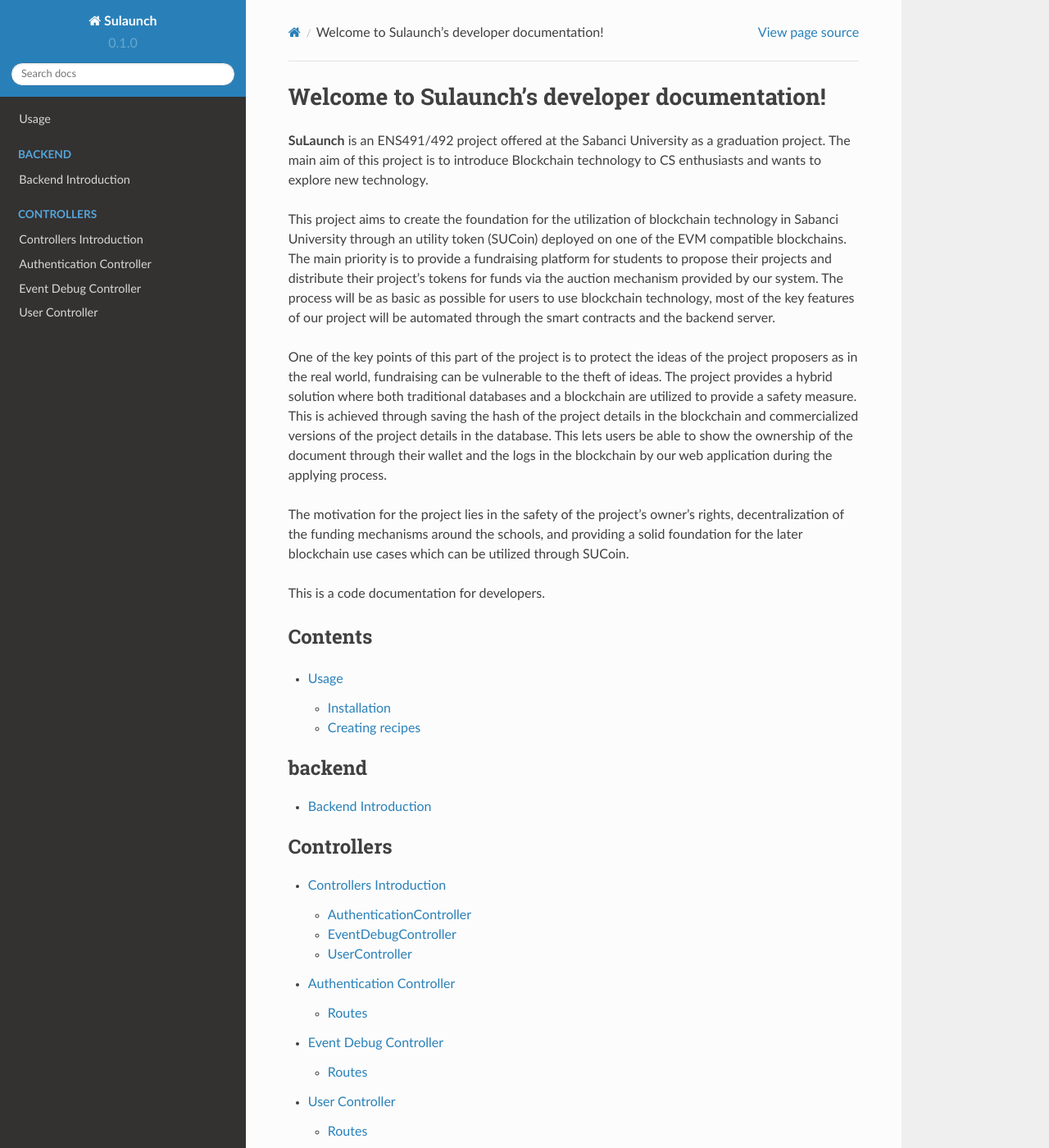
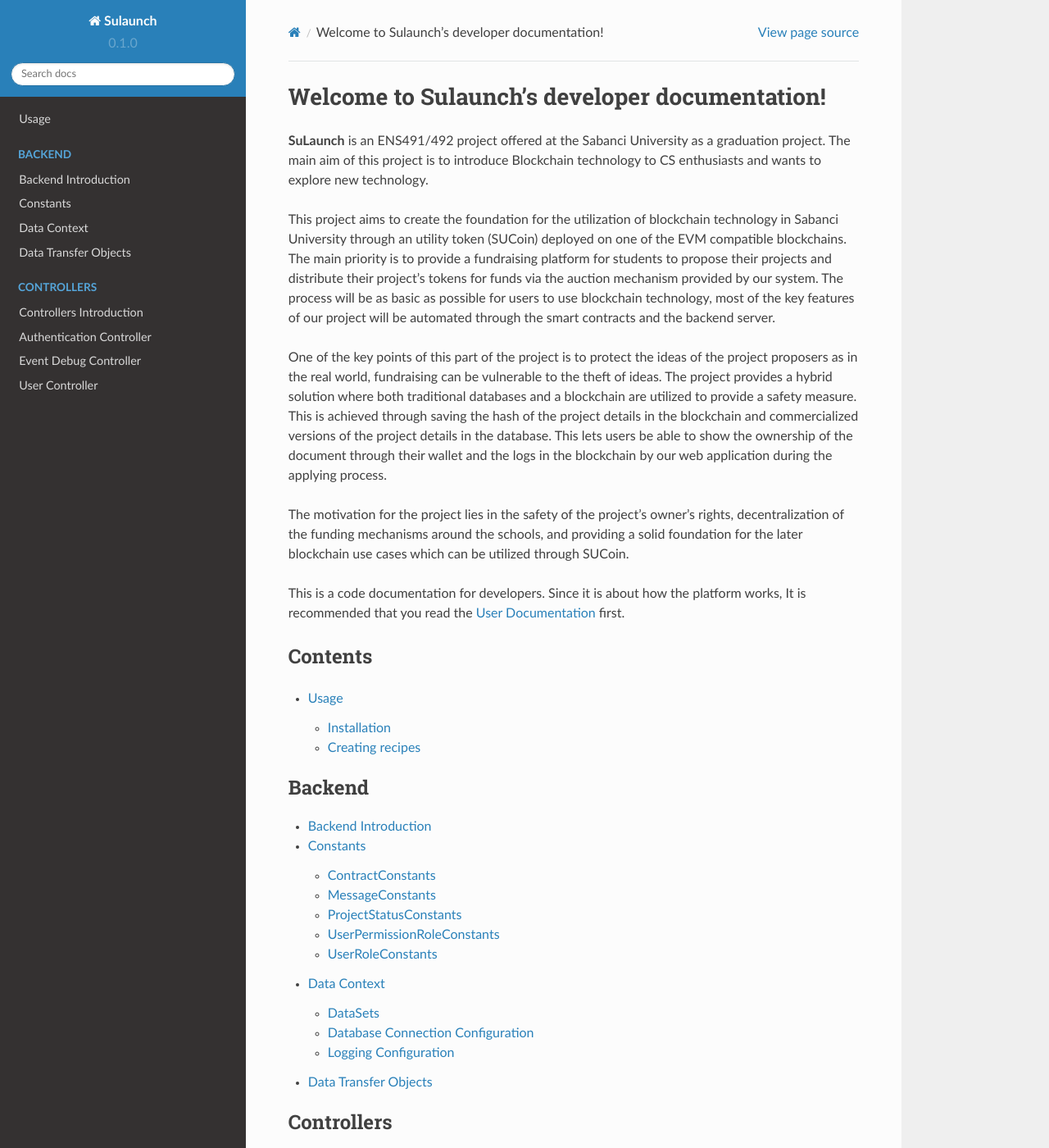
Before and after one commit to umutondersu/sulaunch-doc, a Sphinx documentation site: the page built from docs/source/index.rst, in a window 1280 px wide and 1400 px high. Shown: the whole window at 82% size. Built offline with Sphinx 7.4.7 and the Read the Docs theme 2.0.0, drawn with Linux system fonts in a browser that asks for light colours.

Commit message:
until DTOs

```diff
--- /dev/null
+++ b/docs/source/backend/Data Transfer Objects.rst
@@ -0,0 +1,6 @@
+Data Transfer Objects
+======================
+
+``Data Transfer Object`` (shortened as ``DTO``), is a design pattern used in software development to transfer data between layers of an application. In .NET, DTOs are typically used to transfer data between the business logic layer and the presentation layer or between different components of a distributed application.
+
+In this project, ``DTO`` classes are primarily used to model the data coming from and going to the Solidity Smart Contract. They contain classes representing Smart Contract events and function outputs. The Nethereum library is used to interact Smart Contracts in the .NET environment. Nethereum provides attributes like Event, Parameter, and FunctionOutput to define and map these classes to their respective smart contract events and function outputs.
--- a/docs/source/index.rst
+++ b/docs/source/index.rst
@@ -9,7 +9,7 @@
 
 The motivation for the project lies in the safety of the project’s owner’s rights, decentralization of the funding mechanisms around the schools, and providing a solid foundation for the later blockchain use cases which can be utilized through SUCoin.
 
-This is a code documentation for developers.
+This is a code documentation for developers. Since it is about how the platform works, It is recommended that you read the `User Documentation <https://umutondersu.github.io/Sulaunch/>`_ first.
 
 Contents
 --------
@@ -20,9 +20,12 @@
 
 .. toctree::
    :maxdepth: 2
-   :caption: backend
+   :caption: Backend
 
    backend/Backend Introduction
+   backend/Constants
+   backend/Data Context
+   backend/Data Transfer Objects
 
 .. toctree::
    :maxdepth: 3
```
Also changed, not shown: docs/source/backend/Constants.rst (added, +29 -0 lines), docs/source/backend/Data Context.rst (added, +24 -0 lines).
